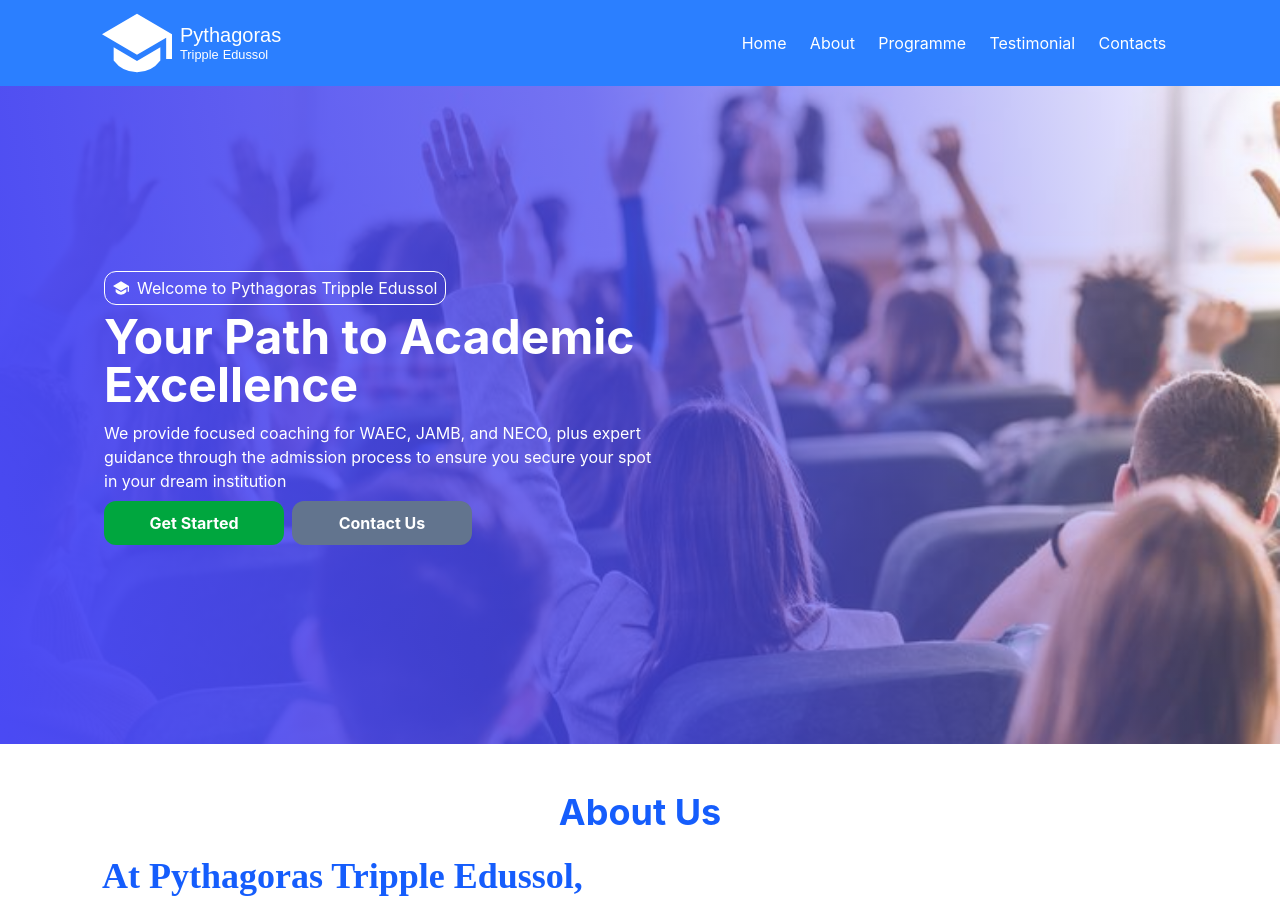
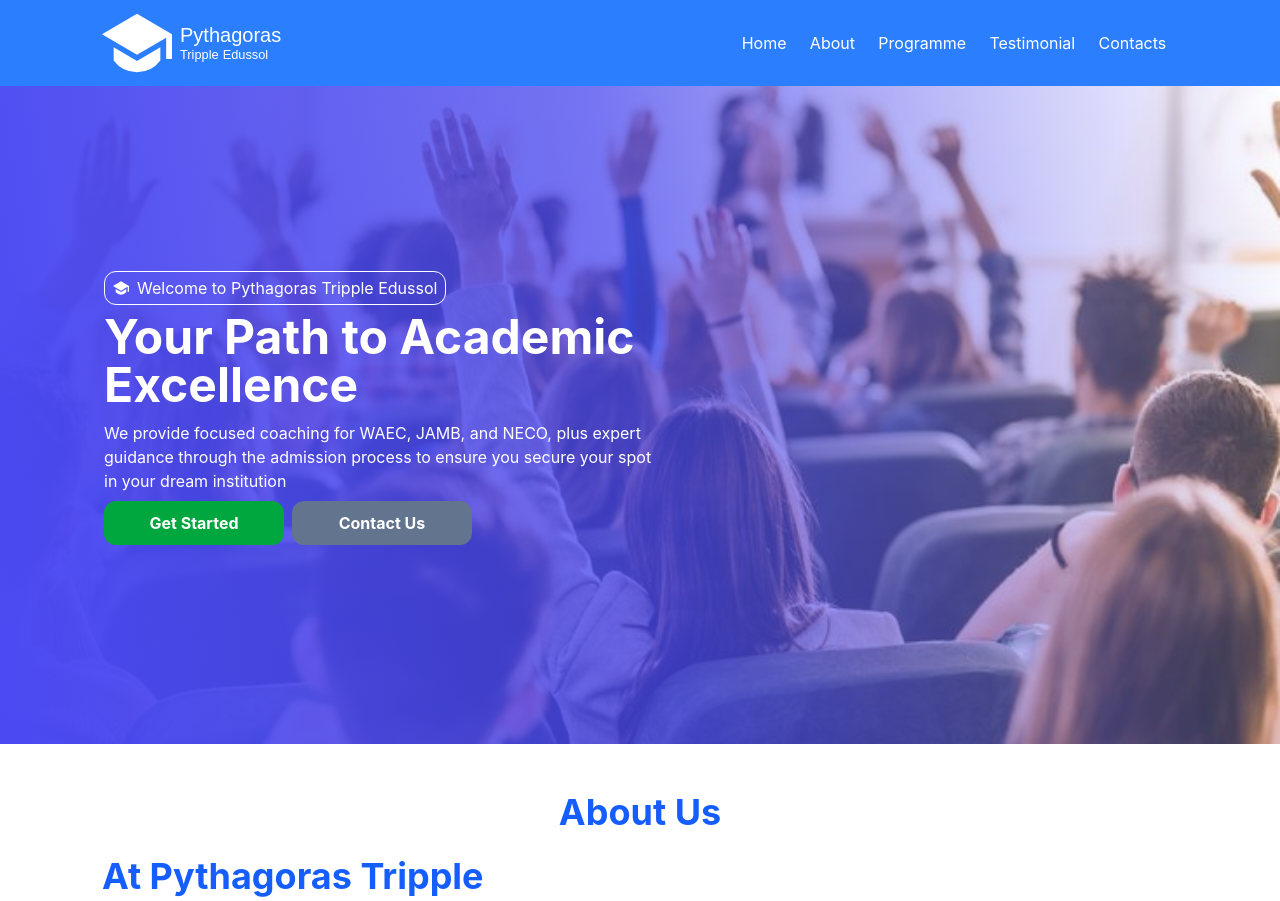
Before and after one commit to Samfire692/pythagoras-tripple-edussol, a React (Vite) app: page / in a window 1280 px wide. Shown: the top 901 px of the page. Built offline with nearby package versions, Linux system fonts and the light colour scheme.

Commit message:
completed finally

```diff
--- a/src/user/About.jsx
+++ b/src/user/About.jsx
@@ -12,7 +12,7 @@ export const About = () => {
 
               <div className='flex lg:flex-row md:flex-row flex-col justify-evenly px-3'>
                  <div className='md:w-lg my-auto'>
-                    <p className='flex flex-col'><span className='font-bold text-4xl text-blue-600' style={{fontFamily:"cursive"}}>At Pythagoras Tripple Edussol,</span>
+                    <p className='flex flex-col'><span className='font-bold text-4xl text-blue-600'>At Pythagoras Tripple Edussol,</span>
                     <span className='mt-2'>We are dedicated to helping students excel in WAEC, JAMB, NECO, and other examinations through focused guidance and quality teaching.</span>
                     </p>
 
--- a/src/user/Home.jsx
+++ b/src/user/Home.jsx
@@ -16,7 +16,7 @@ export const Home = () => {
         </section><br /><br /><br />
 
         <section>
-            <div className='home flex lg:h-[84vh] h-[100vh] md:h-[88vh]'>
+            <div className='home flex h-[84vh]'>
                 <div className='text-white my-auto w-2xl lg:w-3xl md:w-full homes'>
                     <div className='w-sm lg:w-xl md:w-2xl mx-auto px-2 lg:text-start text-center'>
                         <span className='border px-2 py-1 rounded-xl flex mx-auto lg:mx-0 lg:justify-start w-fit gap-2'>
```
